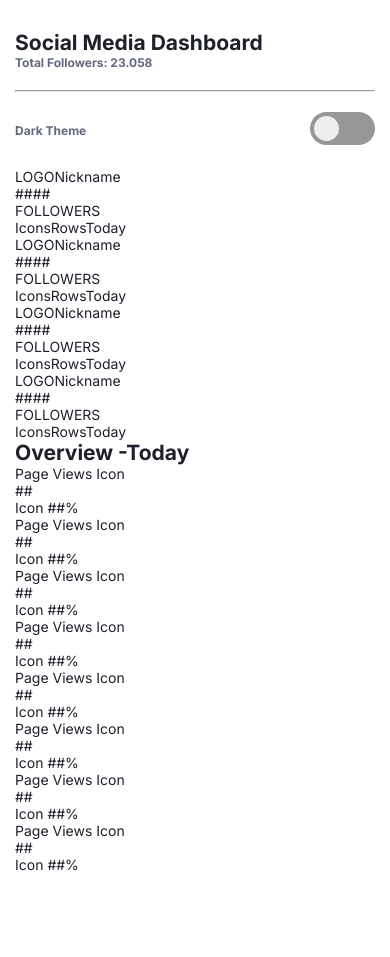
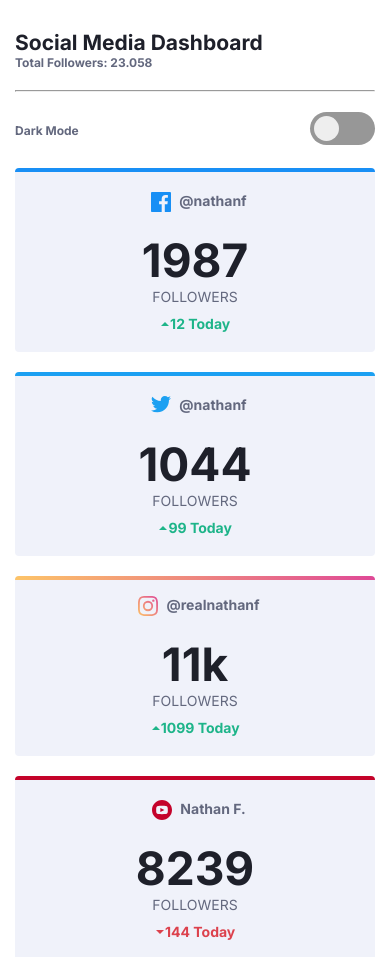
Before and after one commit to Nosferatu721/SocfialMediaDashBoard, a plain HTML site: page index.html in a window 390 px wide. Shown: the top 957 px of the page. Before the commit the page ends 873 px from the top, so only its background shows below. Drawn offline with Linux system fonts and the light colour scheme.

Commit message:
Section Followers agregado - Mobile

```diff
--- a/css/style.css
+++ b/css/style.css
@@ -78,7 +78,7 @@ body {
   border-radius: 3rem;
   cursor: pointer;
   position: relative;
-  transition: .3s;
+  transition: 0.3s;
 }
 .header .header-btn-theme .lbl::after {
   content: "";
@@ -102,5 +102,111 @@ body {
   background: var(--Dark-Desaturated-Blue);
 }
 .switch:checked + .lbl {
-  background: linear-gradient(90deg,hsl(208, 92%, 53%), hsl(163, 72%, 41%));
+  background: linear-gradient(90deg, hsl(208, 92%, 53%), hsl(163, 72%, 41%));
 }
+
+/* Container Followers */
+
+.cards-followers--container {
+  display: grid;
+  grid-template-columns: 1fr;
+  gap: 2rem;
+}
+
+.card-follower {
+  text-align: center;
+  border-radius: 4px;
+  border-top: 4px solid hsl(208, 92%, 53%);
+  background: hsl(227, 47%, 96%);
+  position: relative;
+}
+
+.card-follower .card-follower__nickname {
+  color: hsl(228, 12%, 44%);
+  font-weight: bold;
+  margin: 2rem 0;
+}
+
+.card-follower .card-follower__nickname span {
+  color: transparent;
+  display: inline-block;
+  width: 20px;
+  height: 20px;
+  margin: 0 8px;
+  background: url(../images/icon-facebook.svg);
+  background-repeat: no-repeat;
+  background-size: cover;
+}
+
+.card-follower .card-follower__number {
+  font-size: 4.6rem;
+  font-weight: bold;
+}
+
+.card-follower .card-follower__textdesc {
+  text-transform: uppercase;
+  color: hsl(228, 12%, 44%);
+  margin: 0 0 1rem;
+}
+
+.card-follower .card-follower__news {
+  color: var(--Lime-Green);
+  font-weight: bold;
+  margin: 0 0 2rem;
+}
+
+.card-follower .card-follower__news span {
+  color: transparent;
+  background: url(../images/icon-up.svg);
+  background-repeat: no-repeat;
+  background-position: center;
+}
+
+.card-follower:nth-child(2) {
+  border-color: hsl(203, 89%, 53%);
+}
+.card-follower:nth-child(2) .card-follower__nickname span {
+  background-image: url(../images/icon-twitter.svg);
+  background-size: auto;
+}
+
+.card-follower:nth-child(3) .card-follower__nickname span {
+  background-image: url(../images/icon-instagram.svg);
+  background-size: auto;
+}
+
+.card-follower:nth-child(3) {
+  border: none;
+}
+
+.card-follower:nth-child(3)::before {
+  content: "";
+  display: block;
+  position: absolute;
+  height: 4px;
+  top: 0;
+  left: 0;
+  right: 0;
+  background: linear-gradient(90deg, hsl(37, 97%, 70%), hsl(329, 70%, 58%));
+  border-start-start-radius: 4px;
+  border-start-end-radius: 4px;
+}
+
+.card-follower:nth-child(4) {
+  border-color: var(--YouTube);
+}
+.card-follower:nth-child(4) .card-follower__nickname span {
+  background-image: url(../images/icon-youtube.svg);
+  background-size: auto;
+}
+
+.card-follower:nth-child(4) .card-follower__news span {
+  color: transparent;
+  background: url(../images/icon-down.svg);
+  background-repeat: no-repeat;
+  background-position: center;
+}
+
+.card-follower:nth-child(4) .card-follower__news {
+  color: var(--Bright-Red);
+}
--- a/index.html
+++ b/index.html
@@ -22,7 +22,7 @@
         </div>
         <hr>
         <div class="header-btn-theme">
-          <p>Dark Theme</p>
+          <p>Dark Mode</p>
           <div class="container-btn">
             <input type="checkbox" class="switch" id="switch">
             <label for="switch" class="lbl"></label>
@@ -34,28 +34,28 @@
       <div class="container">
         <div class="cards-followers--container">
           <div class="card-follower">
-            <p class="card-follower__nickname"><span>LOGO</span>Nickname</p>
-            <p class="card-follower__number">####</p>
-            <p class="card-follower__textsecond">FOLLOWERS</p>
-            <p class=""><span>IconsRows</span>Today</p>
+            <p class="card-follower__nickname"><span>X</span>@nathanf</p>
+            <p class="card-follower__number">1987</p>
+            <p class="card-follower__textdesc">FOLLOWERS</p>
+            <p class="card-follower__news"><span>X</span>12 Today</p>
           </div>
           <div class="card-follower">
-            <p class="card-follower__nickname"><span>LOGO</span>Nickname</p>
-            <p class="card-follower__number">####</p>
-            <p class="card-follower__textsecond">FOLLOWERS</p>
-            <p class=""><span>IconsRows</span>Today</p>
+            <p class="card-follower__nickname"><span>X</span>@nathanf</p>
+            <p class="card-follower__number">1044</p>
+            <p class="card-follower__textdesc">FOLLOWERS</p>
+            <p class="card-follower__news"><span>X</span>99 Today</p>
           </div>
           <div class="card-follower">
-            <p class="card-follower__nickname"><span>LOGO</span>Nickname</p>
-            <p class="card-follower__number">####</p>
-            <p class="card-follower__textsecond">FOLLOWERS</p>
-            <p class=""><span>IconsRows</span>Today</p>
+            <p class="card-follower__nickname"><span>X</span>@realnathanf</p>
+            <p class="card-follower__number">11k</p>
+            <p class="card-follower__textdesc">FOLLOWERS</p>
+            <p class="card-follower__news"><span>X</span>1099 Today</p>
           </div>
           <div class="card-follower">
-            <p class="card-follower__nickname"><span>LOGO</span>Nickname</p>
-            <p class="card-follower__number">####</p>
-            <p class="card-follower__textsecond">FOLLOWERS</p>
-            <p class=""><span>IconsRows</span>Today</p>
+            <p class="card-follower__nickname"><span>X</span>Nathan F.</p>
+            <p class="card-follower__number">8239</p>
+            <p class="card-follower__textdesc">FOLLOWERS</p>
+            <p class="card-follower__news"><span>X</span>144 Today</p>
           </div>
         </div>
       </div>
```
